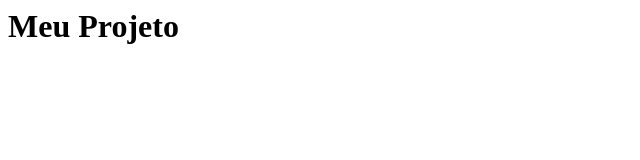
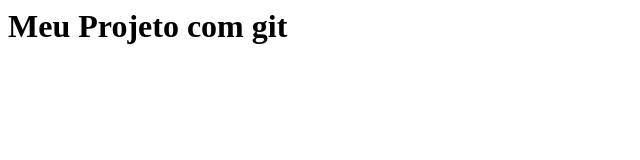
Before and after one commit to cesarGrecco/meus-projetos, a plain HTML site: page usando_git/pagina.html in a window 1280 px wide. Shown: the whole page, without its empty margins (0-640 px from the left). Drawn offline with Linux system fonts and the light colour scheme.

Commit message:
Mudança no titulo da página

```diff
--- a/usando_git/pagina.html
+++ b/usando_git/pagina.html
@@ -1,7 +1,7 @@
 <html>
 	<head>
 	<body>
-	<h1>Meu Projeto</h1>
+	<h1>Meu Projeto com git</h1>
 	</body>
 	</head>
 </html>
```
